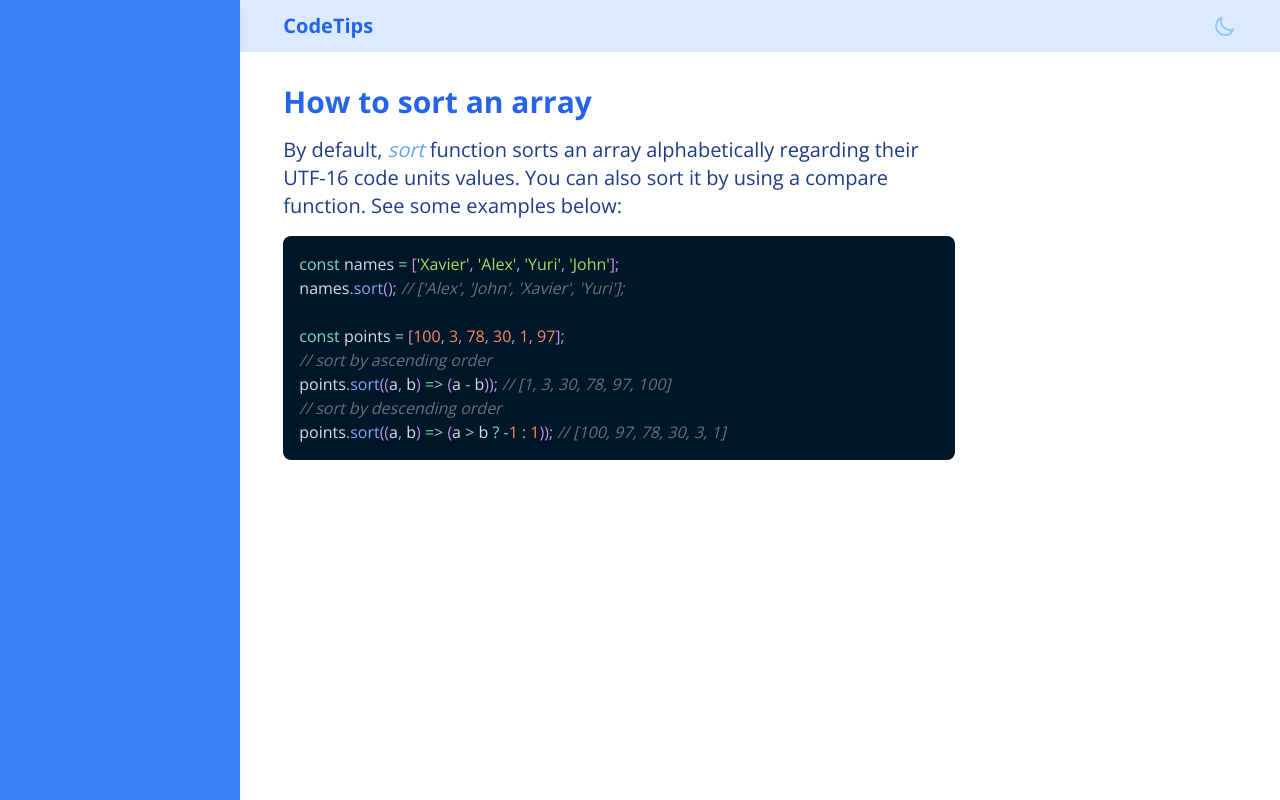
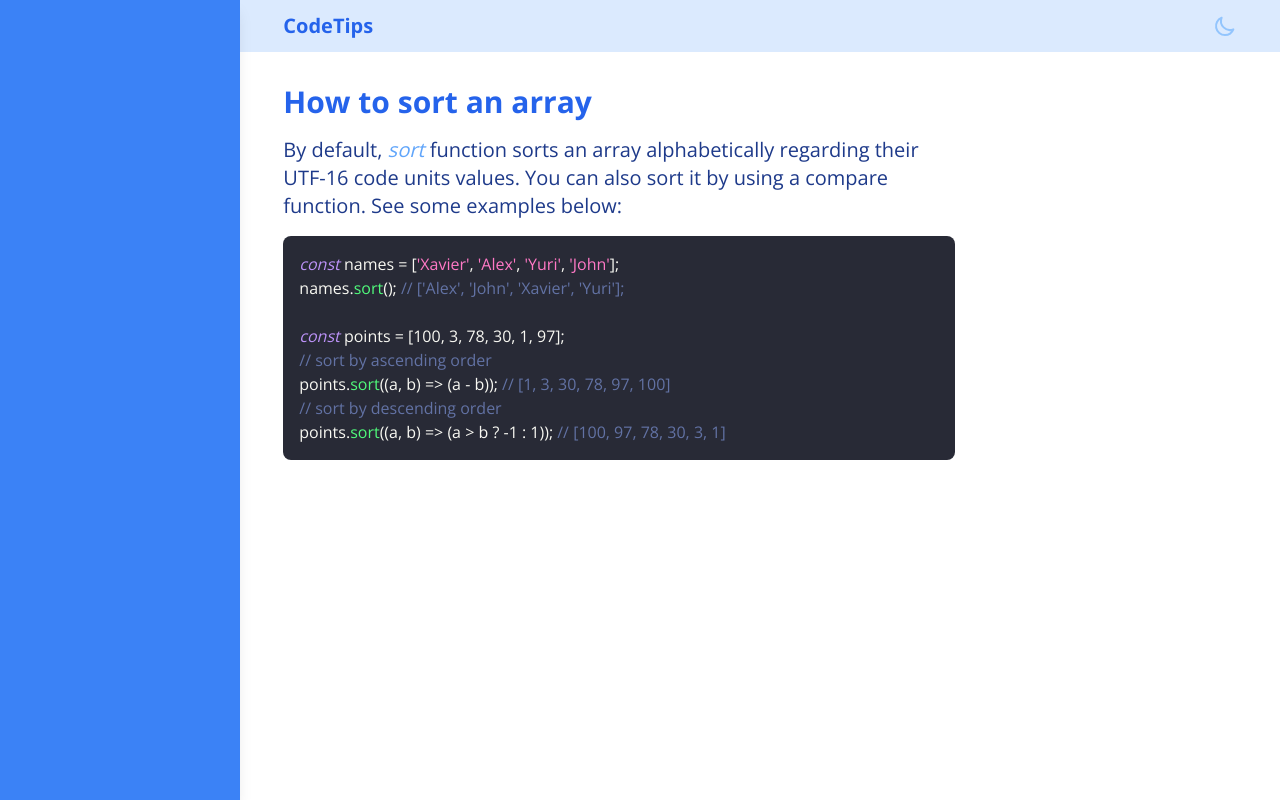
Before and after one commit to o-louis/CodeTips, a Next.js app: page /posts/arrays/how-to-sort-an-array in a window 1280 px wide. Built offline with nearby package versions, Linux system fonts and the light colour scheme.

Commit message:
style: Change theme of the source code tag

```diff
--- a/components/Code.js
+++ b/components/Code.js
@@ -1,16 +1,19 @@
 import Highlight, { defaultProps } from "prism-react-renderer";
-import nightOwl from "prism-react-renderer/themes/nightOwl";
+import dracula from "prism-react-renderer/themes/dracula";
 
 export default function Code({ children }) {
   return (
     <Highlight
       {...defaultProps}
-      theme={nightOwl}
+      theme={dracula}
       code={children}
       language="javascript"
     >
       {({ className, style, tokens, getLineProps, getTokenProps }) => (
-        <pre className={`${className} syntaxhighlighter rounded-lg`} style={style}>
+        <pre
+          className={`${className} syntaxhighlighter rounded-lg`}
+          style={style}
+        >
           {tokens.map((line, i) => (
             <div {...getLineProps({ line, key: i })}>
               {line.map((token, key) => (
```
